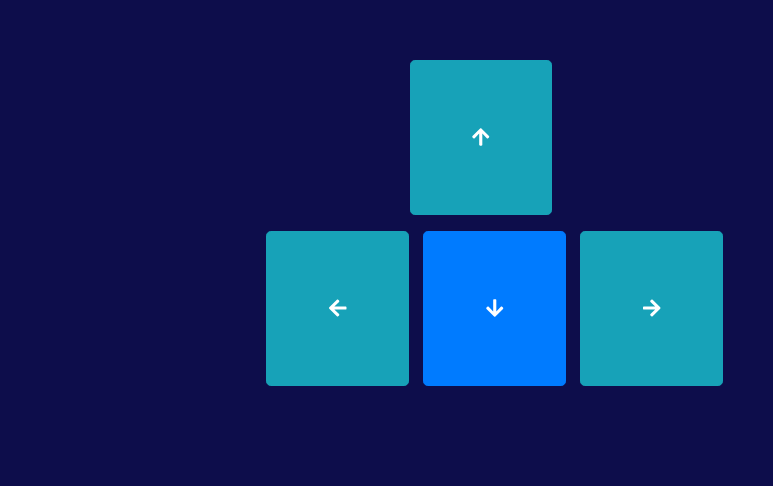
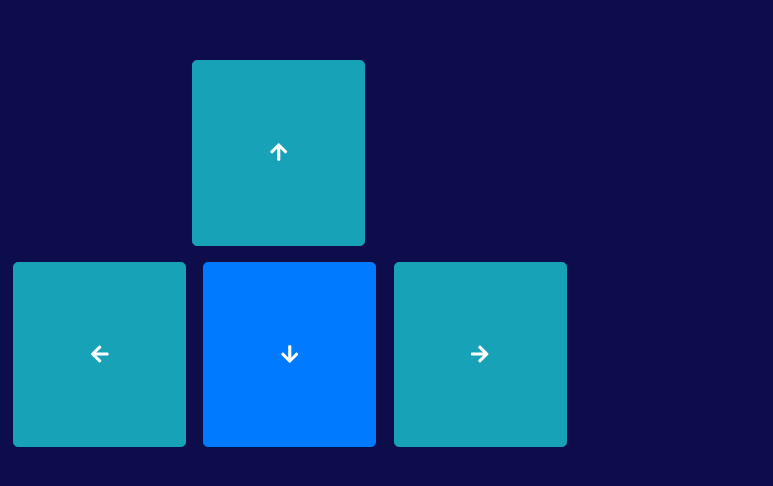
Before and after one commit to rishabkhanna27/SnakeGame, a React (Create React App) app: page / in a window 1280 px wide. Shown: the part 1804-2290 px from the top of the page, without its empty margins (0-773 px from the left). Built offline with nearby package versions, Linux system fonts and the light colour scheme.

Commit message:
On Screen Controller added

```diff
--- a/src/index.css
+++ b/src/index.css
@@ -52,7 +52,7 @@ body{
 }
 .controller{
   margin-top: 135%;
-  padding-left: 20%;
+  /* padding-left: 20%; */
 
 }
 .button{
```
